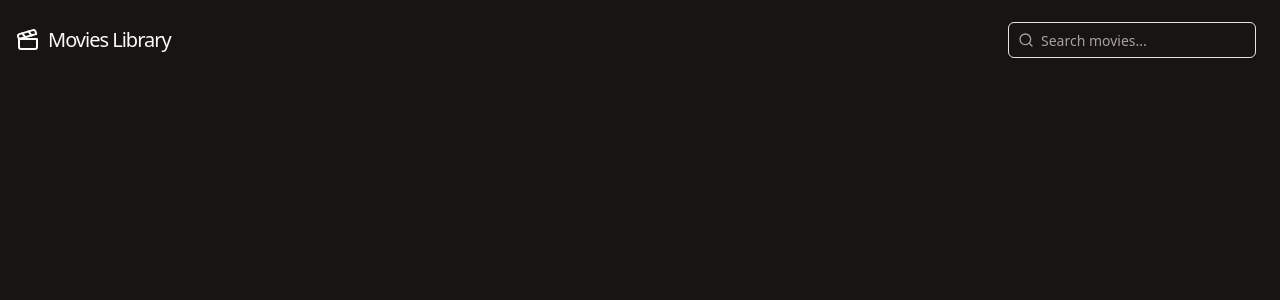
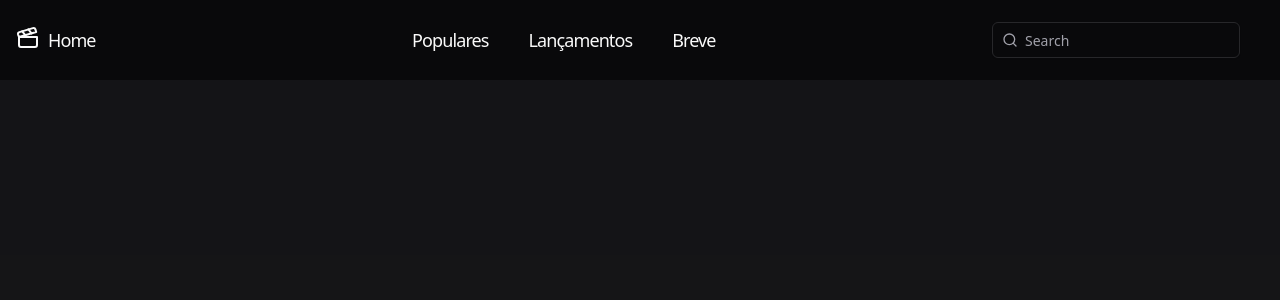
Before and after one commit to mendaodll/movies, a React (Vite) app in the folder Movies/: page /movie/1 in a window 1280 px wide. Shown: the top 300 px of the page. Built offline with nearby package versions, Linux system fonts and the light colour scheme; no server answers.

Commit message:
feat: add pages n routes to nowplaying upcoming n popular movies

```diff
--- a/Movies/globals.css
+++ b/Movies/globals.css
@@ -4,48 +4,26 @@
 
   @layer base {
     :root {
-      --background: 20 14.3% 4.1%;
-      --foreground: 60 9.1% 97.8%;
-      --card: 20 14.3% 4.1%;
-      --card-foreground: 60 9.1% 97.8%;
-      --popover: 20 14.3% 4.1%;
-      --popover-foreground: 60 9.1% 97.8%;
-      --primary: 47.9 95.8% 53.1%;
-      --primary-foreground: 26 83.3% 14.1%;
-      --secondary: 12 6.5% 15.1%;
-      --secondary-foreground: 60 9.1% 97.8%;
-      --muted: 12 6.5% 15.1%;
-      --muted-foreground: 24 5.4% 63.9%;
-      --accent: 12 6.5% 15.1%;
-      --accent-foreground: 60 9.1% 97.8%;
+      --background: 240 10% 3.9%;
+      --foreground: 0 0% 98%;
+      --card: 240 10% 3.9%;
+      --card-foreground: 0 0% 98%;
+      --popover: 240 10% 3.9%;
+      --popover-foreground: 0 0% 98%;
+      --primary: 0 0% 98%;
+      --primary-foreground: 240 5.9% 10%;
+      --secondary: 240 3.7% 15.9%;
+      --secondary-foreground: 0 0% 98%;
+      --muted: 240 3.7% 15.9%;
+      --muted-foreground: 240 5% 64.9%;
+      --accent: 240 3.7% 15.9%;
+      --accent-foreground: 0 0% 98%;
       --destructive: 0 62.8% 30.6%;
-      --destructive-foreground: 60 9.1% 97.8%;
-      --border: 20 5.9% 90%;
-      --input: 20 5.9% 90%;
-      --ring: 20 14.3% 4.1%;
+      --destructive-foreground: 0 0% 98%;
+      --border: 240 3.7% 15.9%;
+      --input: 240 3.7% 15.9%;
+      --ring: 240 4.9% 83.9%;
       --radius: 0.5rem;
-    }
-
-    .dark {
-      --background: 20 14.3% 4.1%;
-      --foreground: 60 9.1% 97.8%;
-      --card: 20 14.3% 4.1%;
-      --card-foreground: 60 9.1% 97.8%;
-      --popover: 20 14.3% 4.1%;
-      --popover-foreground: 60 9.1% 97.8%;
-      --primary: 47.9 95.8% 53.1%;
-      --primary-foreground: 26 83.3% 14.1%;
-      --secondary: 12 6.5% 15.1%;
-      --secondary-foreground: 60 9.1% 97.8%;
-      --muted: 12 6.5% 15.1%;
-      --muted-foreground: 24 5.4% 63.9%;
-      --accent: 12 6.5% 15.1%;
-      --accent-foreground: 60 9.1% 97.8%;
-      --destructive: 0 62.8% 30.6%;
-      --destructive-foreground: 60 9.1% 97.8%;
-      --border: 12 6.5% 15.1%;
-      --input: 12 6.5% 15.1%;
-      --ring: 35.5 91.7% 32.9%;
     }
   }
 
@@ -53,7 +31,7 @@
 
   @layer base {
     * {
-      @apply border-border;
+      @apply border-border font-thin;
     }
     body {
       @apply bg-background text-foreground;
--- a/Movies/src/App.jsx
+++ b/Movies/src/App.jsx
@@ -1,5 +1,4 @@
-
-import {Outlet} from 'react-router-dom'
+import { Outlet } from 'react-router-dom'
 import Navbar from './components/Navbar'
 
 function App() {
--- a/Movies/src/components/MovieCard.jsx
+++ b/Movies/src/components/MovieCard.jsx
@@ -8,18 +8,18 @@ const imageUrl = import.meta.env.VITE_IMG;
 const MovieCard = ({ movie, showLink = true, showButton }) => {
   return (
     <>
-      <Card className="flex items-center justify-center max-w-md border-none bg-background">
+      <Card className="flex items-center justify-center max-w-md border-[.1px] border-zinc-800 shadow-sm bg-background">
         <CardContent className="flex items-center flex-col justify-center flex-wrap gap-4 py-2 mb-2">
            <div className="mt-4">
             <img src={imageUrl + movie.poster_path} alt= {movie.title} />
            </div>
             <h2 className="text-xl tracking-tighter">{movie.title}</h2>
             <p className="flex gap-4 text-primary">
-              <Star />{movie.vote_average}
+              <Star className=" text-yellow-500 "/>{movie.vote_average}
             </p>
            {showButton &&
-            <Button className="w-full text-zinc-800 rounded-lg mb-2">
-              {showLink && <Link to={`/movie/${movie.id}`}>Detalhes</Link>}
+            <Button className="w-full text-foreground rounded-lg mb-2 bg-zinc-800 hover:bg-zinc-300 hover:text-zinc-800">
+              {showLink && <Link to={`/movie/${movie.id}`} className="font-semibold">Detalhes</Link>}
             </Button>
             }
         </CardContent>
--- a/Movies/src/components/Navbar.jsx
+++ b/Movies/src/components/Navbar.jsx
@@ -17,23 +17,44 @@ const Navbar = () => {
   };
 
   return (
-    <nav id="navbar" className="flex justify-between items-center py-4 px-2 min-h-20">
+    <nav id="navbar" className="bg-background flex items-center justify-between py-4 pr-2 min-h-20 w-screen">
+      <div className="max-w-10 sm:max-w-none md:ml-2">
       <h2>
-        <Link to="/" className="flex items-center gap-[.5rem] " >
-          <Clapperboard className=" ml-2 text-3xl text-foreground"/>
-          <p className="text-xl tracking-tighter text-foreground">Movies Library</p>
+        <Clapperboard className="absolute ml-2 text-3xl text-foreground"/>
+        <Link to="/" className="flex items-center gap-[.5rem] ml-10" >
+          <p className="text-lg tracking-tighter text-foreground">Home</p>
         </Link>
       </h2>
+      </div>
+      <div className="flex max-w-xs justify-center items-center">
+      <h2>
+      <Link to="/popular" className="flex items-center gap-[.5rem] ml-10" >
+          <p className="text-lg tracking-tighter text-foreground">Populares</p>
+        </Link>
+      </h2>
+      <h2>
+      <Link to="/nowplaying" className="flex items-center gap-[.5rem] ml-10" >
+          <p className="text-lg tracking-tighter text-foreground">Lançamentos</p>
+        </Link>
+      </h2>
+      <h2>
+      <Link to="/upcoming" className="flex items-center gap-[.5rem] ml-10" >
+          <p className="text-lg tracking-tighter text-foreground">Breve</p>
+        </Link>
+      </h2>
+      </div>
+      <div className="max-w-28 md:max-w-none md:mr-4">
         <form onSubmit={handleSubmit} className="flex gap-[.5rem]">
         <Search className="h-4 w-7 text-muted-foreground absolute top-[32px] ml-1" />
           <Input
             type="text"
-          placeholder="Search movies..."
+            placeholder="Search"
             onChange={(e) => setSearch(e.target.value)}
             value={search}
             className="pl-8 mr-4"
           />
         </form>
+      </div>
     </nav>
   );
 };
--- a/Movies/src/main.jsx
+++ b/Movies/src/main.jsx
@@ -6,6 +6,9 @@ import Home from './pages/Home.jsx'
 import Movie from './pages/Movie.jsx'
 import Search from './pages/Search.jsx'
 import '../globals.css'
+import Popular from './pages/Popular.jsx';
+import NowPlaying from './pages/NowPlaying.jsx';
+import Upcoming from './pages/Upcoming.jsx';
 
 ReactDOM.createRoot(document.getElementById('root')).render(
   <React.StrictMode>
@@ -13,6 +16,9 @@ ReactDOM.createRoot(document.getElementById('root')).render(
       <Routes>
         <Route element={<App />}>
           <Route path="/" element={<Home />} />
+          <Route path="/popular" element={<Popular />} />
+          <Route path="/nowplaying" element={<NowPlaying />} />
+          <Route path="/upcoming" element={<Upcoming />} />
           <Route path="movie/:id" element={<Movie />} />
           <Route path="search" element={<Search />} />
         </Route>
--- a/Movies/src/pages/Home.jsx
+++ b/Movies/src/pages/Home.jsx
@@ -22,14 +22,20 @@ const Home = () => {
   }, []);
 
   return (
-    <div className="grid grid-cols-1 h-full min-h-screen">
-      <h2 className="text-2xl text-center py-4 mb-4">Melhores Avaliados:</h2>
-      <div className="flex flex-wrap items-center justify-center gap-8">
-        {topMovies.length === 0 && <p>Carregando...</p>}
-        {topMovies.length > 0 &&
-          topMovies.map((movie) => <MovieCard key={movie.id} movie={movie} showButton={true} />)}
+    <main>
+      <div className="flex h-full min-h-screen flex-wrap justify-center xl:flex-col">
+        <h2 className="text-2xl text-center py-4 mb-4 mt-4 tracking-tight font-normal">
+          Melhor Avaliados
+        </h2>
+        <div className="flex flex-wrap justify-center xl:max-w-screen-3xl gap-8">
+          {topMovies.length === 0 && <p>Carregando...</p>}
+          {topMovies.length > 0 &&
+            topMovies.map((movie) => (
+              <MovieCard key={movie.id} movie={movie} showButton={true} />
+            ))}
+        </div>
       </div>
-    </div>
+    </main>
   );
 };
 
--- /dev/null
+++ b/Movies/src/pages/NowPlaying.jsx
@@ -0,0 +1,38 @@
+import { useEffect, useState } from "react";
+import MovieCard from "../components/MovieCard";
+
+const moviesURL = import.meta.env.VITE_API;
+const apiKey = import.meta.env.VITE_API_KEY;
+
+const NowPlaying = () => {
+    const [releasedMovies, setReleasedMovies] = useState([]);
+
+    const getReleasedMovies = async (url) => {
+        const res = await fetch(url);
+        const data = await res.json();
+
+        setReleasedMovies(data.results);
+        console.log(data);
+    };
+
+    useEffect(() => {
+       const releasedUrl = `${moviesURL}now_playing?${apiKey}`;
+
+       getReleasedMovies(releasedUrl);
+
+    }, []);
+
+
+  return (
+    <div className="flex h-full min-h-screen flex-wrap justify-center xl:flex-col">
+      <h2 className="text-2xl text-center py-4 mb-4 mt-4 tracking-tight font-normal">Lançamentos </h2>
+      <div className="flex flex-wrap justify-center xl:max-w-screen-3xl gap-8">
+      {releasedMovies.length === 0 && <p>Carregando...</p>}
+        {releasedMovies.length > 0 &&
+          releasedMovies.map((released) => <MovieCard key={released.id} movie={released} showButton={true} />)}
+      </div>
+    </div>
+  )
+}
+
+export default NowPlaying
--- /dev/null
+++ b/Movies/src/pages/Popular.jsx
@@ -0,0 +1,37 @@
+import { useEffect, useState } from "react";
+import MovieCard from "../components/MovieCard";
+
+const moviesURL = import.meta.env.VITE_API;
+const apiKey = import.meta.env.VITE_API_KEY;
+
+const Popular = () => {
+    const [popularMovies, setPopularMovies] = useState([]);
+
+    const getPopularMovies = async (url) => {
+        const res = await fetch(url);
+        const data = await res.json();
+
+        setPopularMovies(data.results);
+        console.log(data);
+    };
+
+    useEffect(() => {
+       const popularUrl = `${moviesURL}popular?${apiKey}`;
+
+       getPopularMovies(popularUrl);
+
+    }, []);
+
+  return (
+    <div className="flex h-full min-h-screen flex-wrap justify-center xl:flex-col">
+      <h2 className="text-2xl text-center py-4 mb-4 mt-4 tracking-tight font-normal">Em Alta</h2>
+      <div className="flex flex-wrap justify-center xl:max-w-screen-3xl gap-8">
+      {popularMovies.length === 0 && <p>Carregando...</p>}
+        {popularMovies.length > 0 &&
+          popularMovies.map((popular) => <MovieCard key={popular.id} movie={popular} showButton={true} />)}
+      </div>
+    </div>
+  )
+}
+
+export default Popular
--- /dev/null
+++ b/Movies/src/pages/Upcoming.jsx
@@ -0,0 +1,36 @@
+import { useEffect, useState } from "react";
+import MovieCard from "../components/MovieCard";
+
+const moviesURL = import.meta.env.VITE_API;
+const apiKey = import.meta.env.VITE_API_KEY;
+
+const Upcoming = () => {
+    const [upcomingMovies, setUpcomingMovies] = useState([]);
+
+    const getUpcomingMovies = async (url) => {
+        const res = await fetch(url);
+        const data = await res.json();
+
+        setUpcomingMovies(data.results);
+        console.log(data);
+    };
+
+    useEffect(() => {
+       const upcomingUrl = `${moviesURL}upcoming?${apiKey}`;
+
+       getUpcomingMovies(upcomingUrl);
+
+    }, []);
+  return (
+    <div className="flex h-full min-h-screen flex-wrap justify-center xl:flex-col">
+      <h2 className="text-2xl text-center py-4 mb-4 mt-4 tracking-tight font-normal">Em Breve</h2>
+      <div className="flex flex-wrap justify-center xl:max-w-screen-3xl gap-8">
+      {upcomingMovies.length === 0 && <p>Carregando...</p>}
+        {upcomingMovies.length > 0 &&
+          upcomingMovies.map((upcoming) => <MovieCard key={upcoming.id} movie={upcoming} showButton={true} />)}
+      </div>
+    </div>
+  )
+}
+
+export default Upcoming
```
Also changed, not shown: Movies/src/pages/Movie.jsx (+10 -10 lines). Lines whose indentation alone changed are shown as unchanged.
